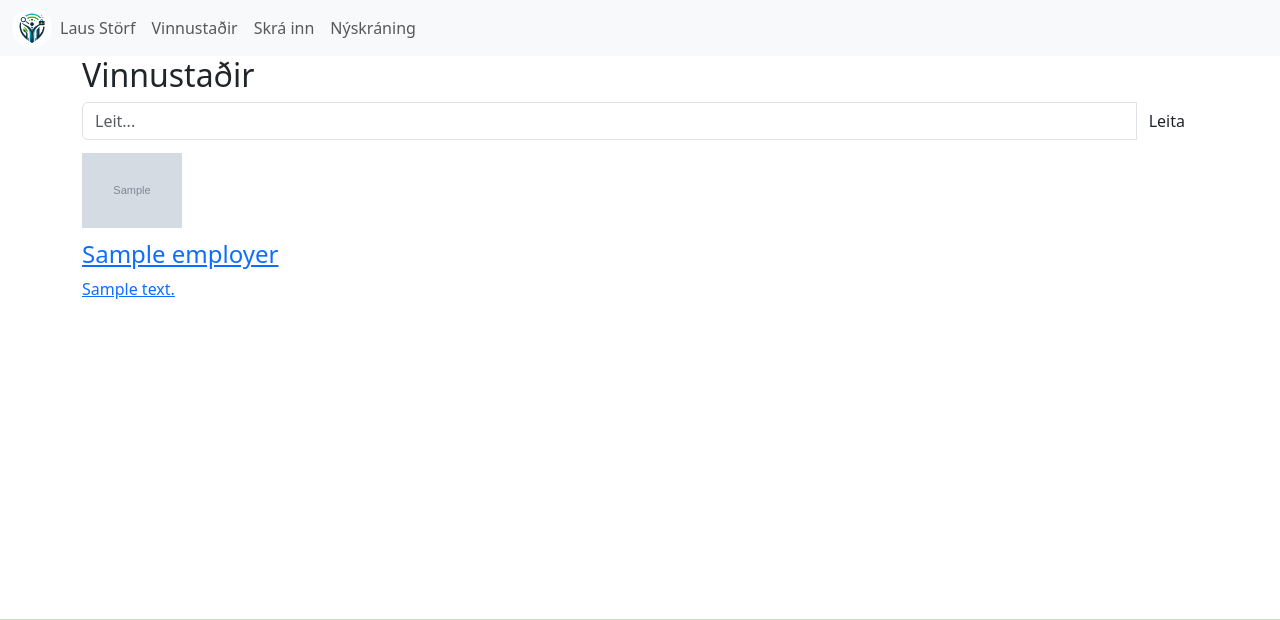
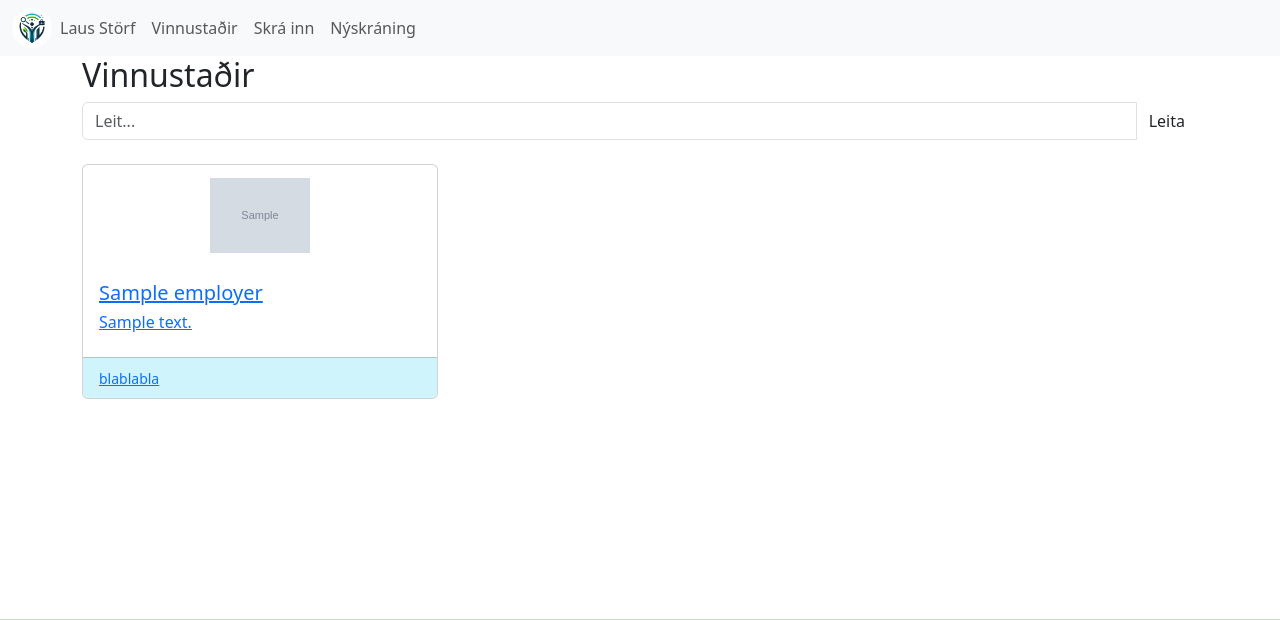
Before and after one commit to PeturDaniel/jobhunters32, a Django app: template templates/employers_page/index.html in a window 1280 px wide. Shown: the top 620 px of the page. Run offline with Django 5.2, Linux system fonts and the light colour scheme; the template is opened without the code that fills it: values that come from a table or form of the project are taken from there, others are empty; tables that the repository leaves empty hold one stand-in row (values such as "Sample post"); grey boxes marked "Sample" are stand-in pictures.

Commit message:
card experimentation

```diff
--- a/templates/employers_page/index.html
+++ b/templates/employers_page/index.html
@@ -7,9 +7,8 @@
             <button type="button" id="search-btn" class="btn btn-default">Leita</button>
         </div>
     </div>
+    <br />
     <div class="employers">
-        {% for employer in employers %}
         {% include 'employers_page/single_employer.html' with employer=employer %}
-        {% endfor %}
     </div>
 {% endblock %}
--- a/templates/employers_page/single_employer.html
+++ b/templates/employers_page/single_employer.html
@@ -1,7 +1,27 @@
-<div class="well employer">
+<!--<div class="well employer">
     <a href="/vinnustadir/{{ employer.id }}">
         <img class="employer-profile-photo" src="{{ employer.profile_photo }}" alt="#"/>
         <h4 class="employer-title">{{ employer.name }}</h4>
         <p>{{ employer.address }}</p>
     </a>
+</div>-->
+
+<div class="well_employer">
+    <div class="row row-cols-1 row-cols-md-3 g-4">
+        {% for employer in employers %}
+            <div class="col">
+                <a href="/vinnustadir/{{ employer.id }}" class="card-link">
+                    <div class="card h-100">
+                        <img src="{{ employer.profile_photo }}" class="employer-profile-photo rounded mx-auto d-block" alt="...">
+                        <div class="card-body">
+                            <h5 class="employer-name">{{ employer.name }}</h5>
+                            <h6 class="employer-address">{{ employer.address }}</h6>
+                        </div>
+                    <div class="card-footer bg-info-subtle">
+                        <small class="footer-text">blablabla</small>
+                    </div>
+                </a>
+            </div>
+            </div>
+        {% endfor %}
 </div>
--- a/templates/job_offers_page/single_job_offer.html
+++ b/templates/job_offers_page/single_job_offer.html
@@ -8,15 +8,15 @@
 
 
 
-<!--<div class="job_offer">
+<!--<div class="well_job">
     <div class="row row-cols-1 row-cols-md-3 g-4">
         {% for job_offer in job_offers %}
             <div class="col">
                 <div class="card">
-                    <img src="..." class="card-img-top" alt="...">
+                    <img src="{{ job_offer.employer.profile_photo }}" class="employer-profile-photo" alt="...">
                     <div class="card-body">
                         <a href="/lausstorf/{{ job_offer.id }}">
-                            <h5 class="card-title">{{ job_offer.title }}</h5>
+                            <h5 class="job-title">{{ job_offer.title }}</h5>
                         </a>
                     </div>
                     <div class="card-footer">
```
